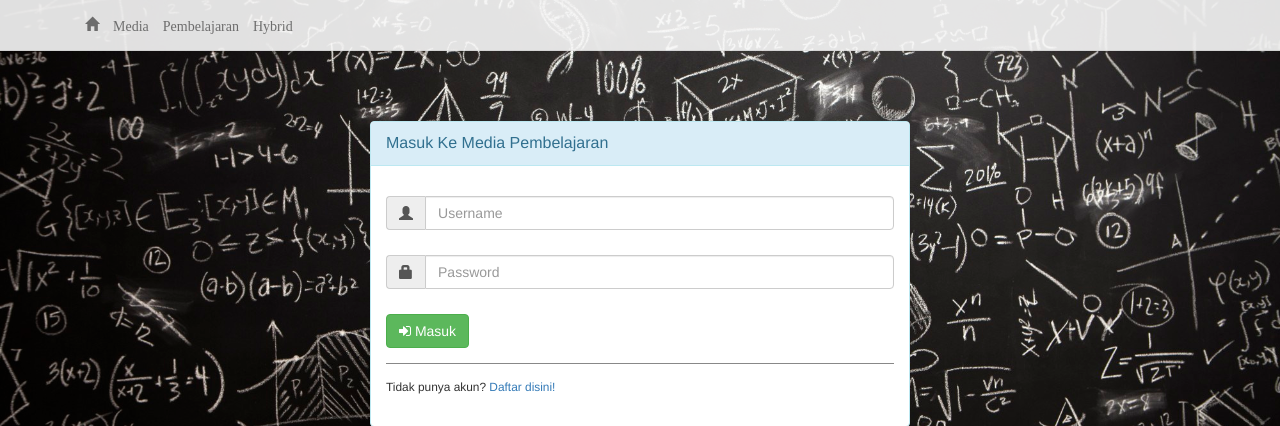
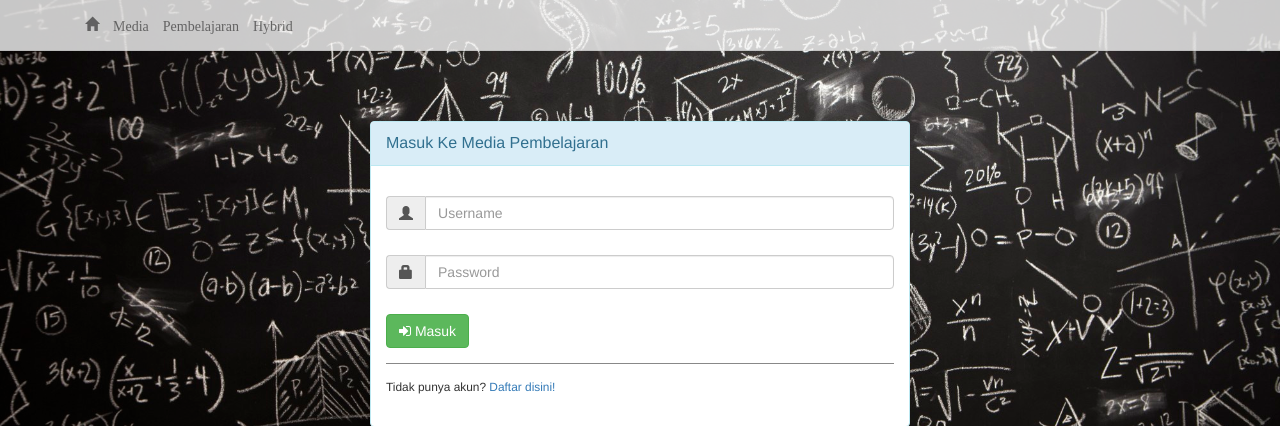
Before and after one commit to afrizaldm/media.learning-18, a PHP site: page / in a window 1280 px wide. Shown: the top 426 px of the page. Run offline with PHP 8.4, Linux system fonts and the light colour scheme.

Commit message:
set opacity

```diff
--- a/index.php
+++ b/index.php
@@ -9,7 +9,7 @@
         <script src="js/bootstrap.min.js" type="text/javascript"></script>
         <style>
             .navbar {
-                opacity: 0.9;
+                opacity: 0.8;
             }
         </style>
     </head>
```
